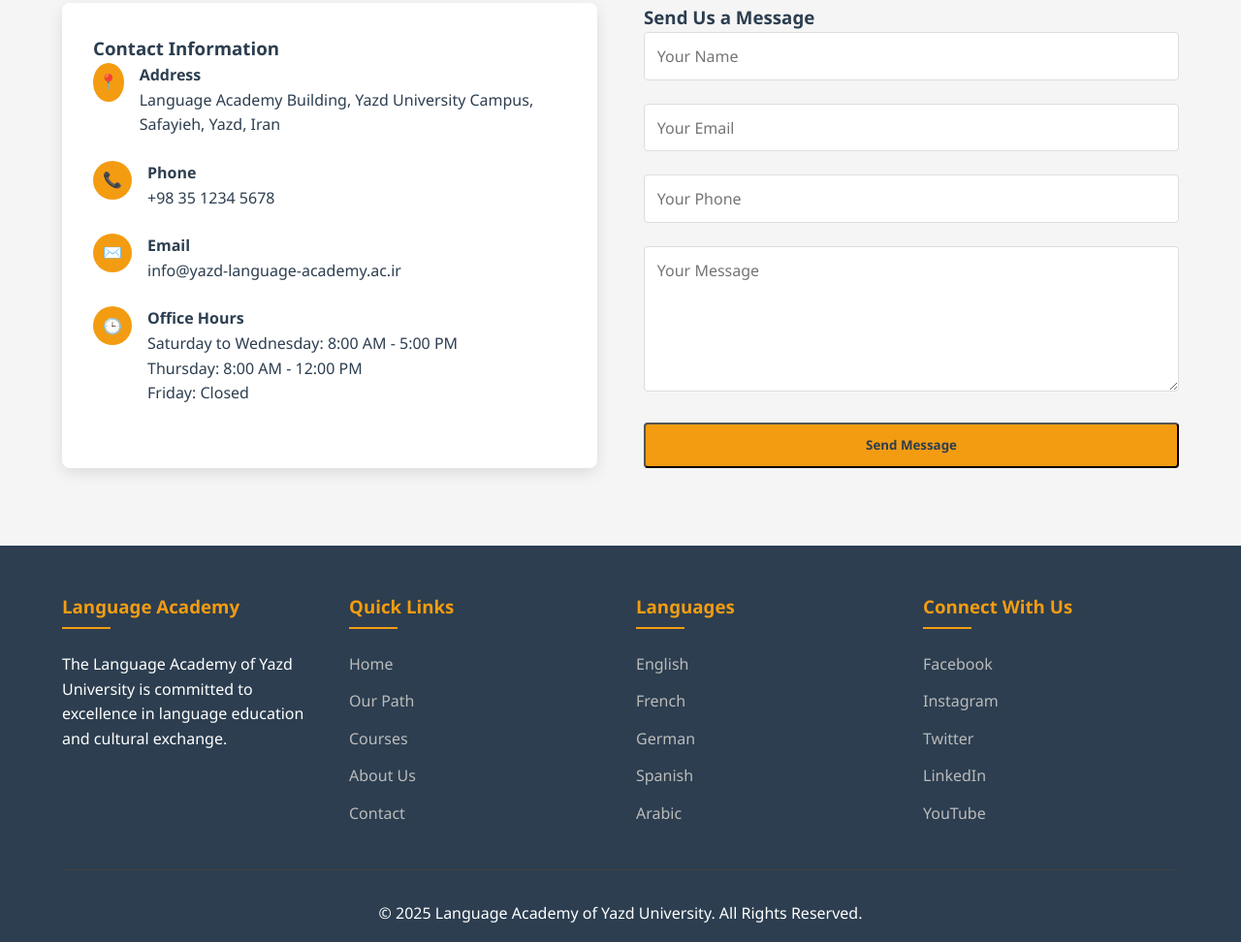
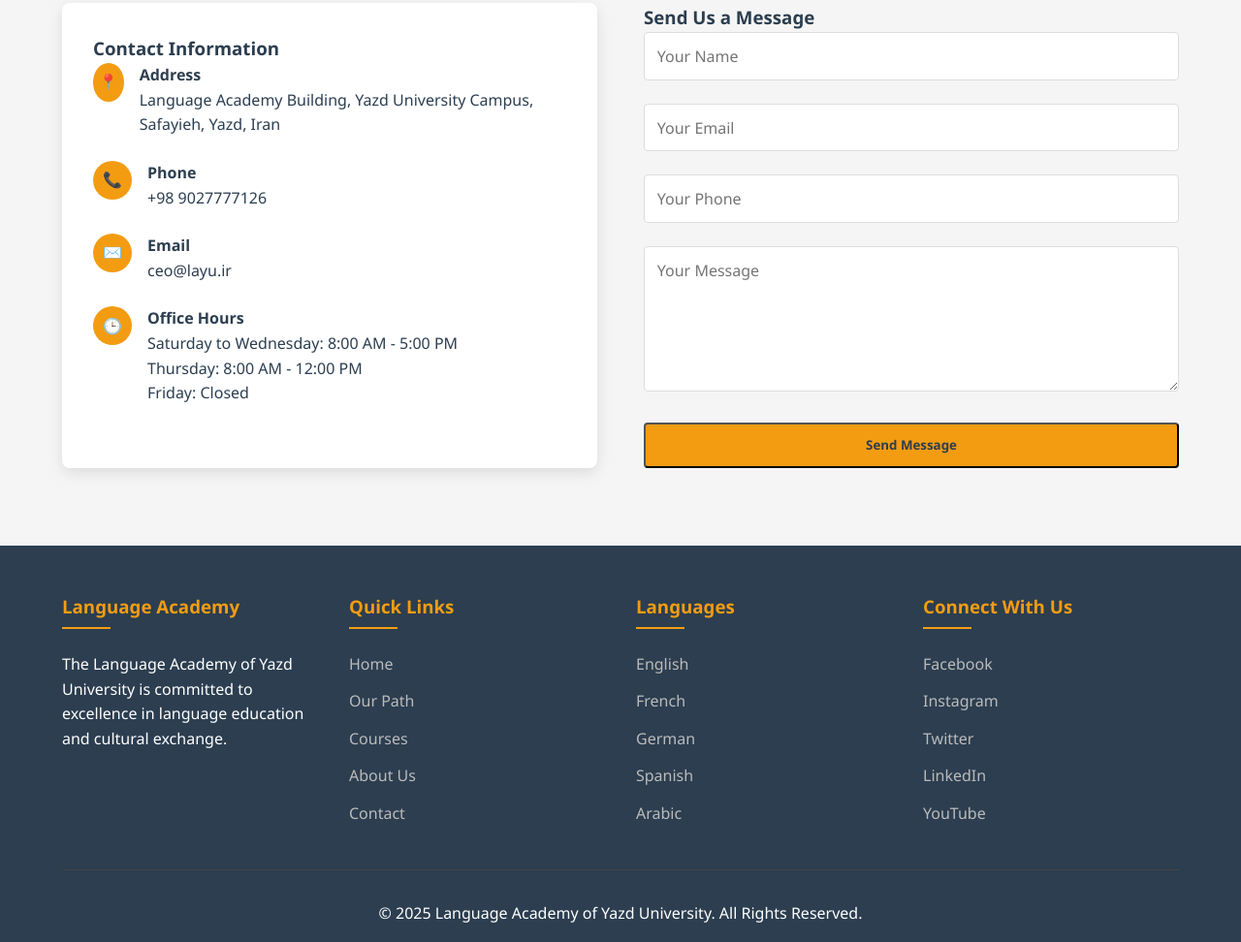
Before and after one commit to mehrshud/layu, a plain HTML site: page index.html in a window 1280 px wide. Shown: the part 4355-5327 px from the top of the page at 97% size. Drawn offline with Linux system fonts and the light colour scheme.

Commit message:
Modify Contact Info

```diff
--- a/index.html
+++ b/index.html
@@ -774,7 +774,7 @@
             <div class="contact-icon">📞</div>
             <div>
               <h4>Phone</h4>
-              <p>+98 35 1234 5678</p>
+              <p>+98 9027777126</p>
             </div>
           </div>
 
@@ -782,7 +782,7 @@
             <div class="contact-icon">✉️</div>
             <div>
               <h4>Email</h4>
-              <p>info@yazd-language-academy.ac.ir</p>
+              <p>ceo@layu.ir</p>
             </div>
           </div>
 
```
